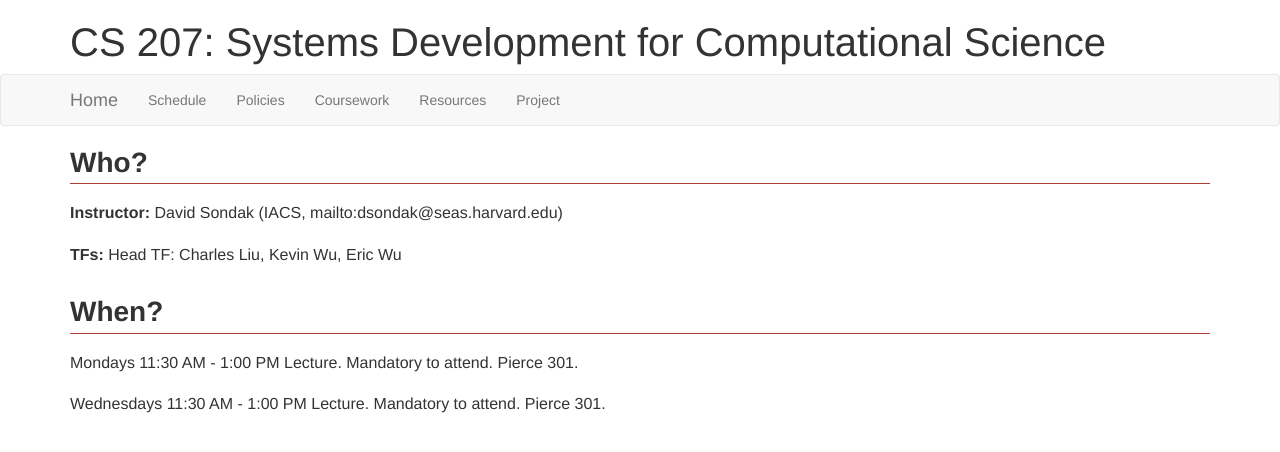
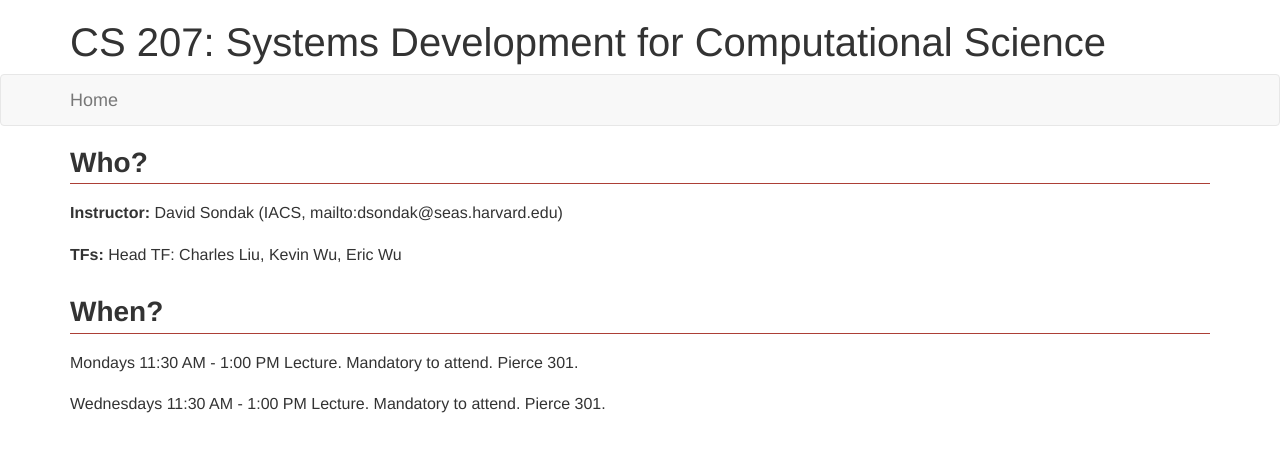
Before and after one commit to xuwd11/cs207_Weidong_Xu, a Jekyll site: the page built from index.md, in a window 1280 px wide. Shown: the top 452 px of the page. Built offline with Jekyll 4.4.1, drawn with Linux system fonts in a browser that asks for light colours; nearby versions of some CDN libraries; Markdown is read by kramdown in place of the engine named in the settings.

Commit message:
Commented out extra sections for now.

```diff
--- a/_layouts/default.html
+++ b/_layouts/default.html
@@ -39,11 +39,11 @@
         </div>
         <div class="collapse navbar-collapse">
           <ul class="nav navbar-nav">
-            <li><a href="{{site.baseurl}}/schedule.html">Schedule</a></li>
+            <!--<li><a href="{{site.baseurl}}/schedule.html">Schedule</a></li>
             <li><a href="{{site.baseurl}}/policies.html">Policies</a></li>
             <li><a href="{{site.baseurl}}/grading.html">Coursework</a></li>
             <li><a href="{{site.baseurl}}/resources.html">Resources</a></li>
-            <li><a href="{{site.baseurl}}/project.html">Project</a></li>
+            <li><a href="{{site.baseurl}}/project.html">Project</a></li> -->
           </ul>
         </div>
       </div>
```
